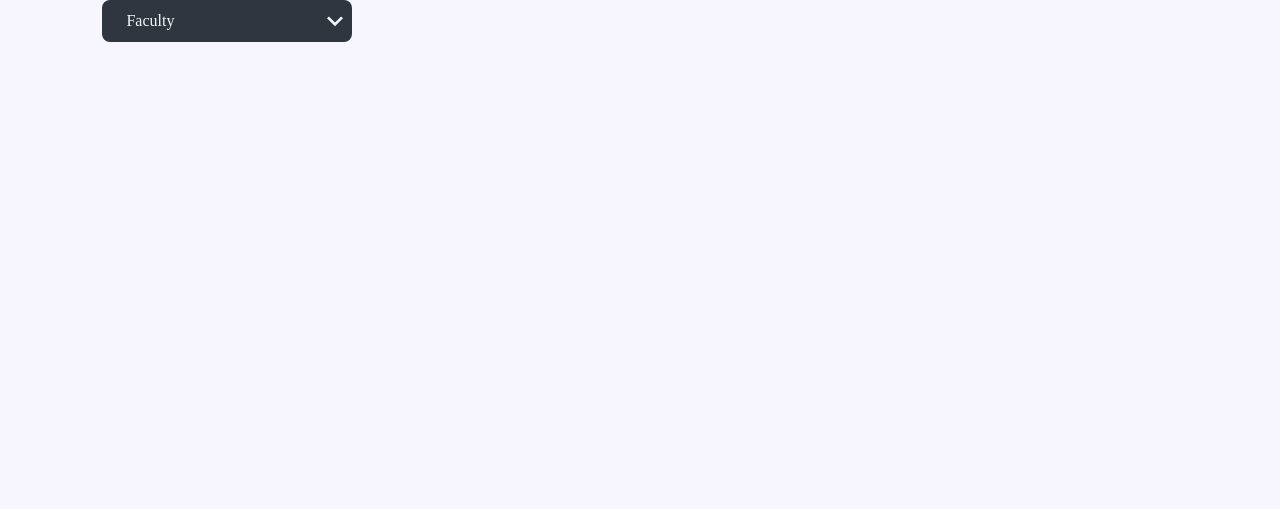
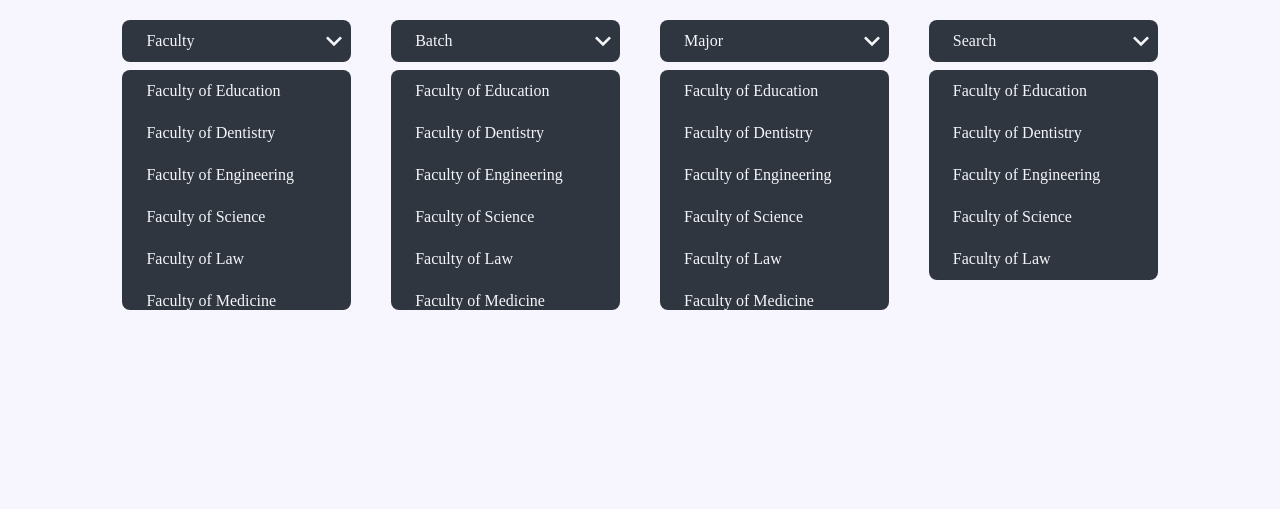
Before and after one commit to amarabjamal/Online-Alumni-System, a PHP site: page /alumni_page.html in a window 1280 px wide. Shown: the part 192-701 px from the top of the page. Run offline with PHP 8.4, Linux system fonts and the light colour scheme; some libraries are stand-ins or nearby versions.

Commit message:
add another 3 filter box

```diff
--- a/alumni_page.css
+++ b/alumni_page.css
@@ -36,7 +36,12 @@ nav ul li a{
     color: black;
 }
 
+.filter{
+    display: flex;
+}
+
 .select-box {
+    margin: 20px;
     display: flex;
     width: 250px;
     flex-direction: column;
@@ -51,6 +56,8 @@ nav ul li a{
     transition: all 0.4s;
     border-radius: 8px;
     overflow: hidden;
+
+    order: 1;
 }
 
 .selected {
@@ -91,6 +98,7 @@ what happen we clicked the arrow start. sadly this doesnt work
 */
 .select-box .options-container.active + .selected::after {
     transform: rotateX(180deg);
+    top: -6px;
 }
 
 /* styling scrollbar start */
--- a/alumni_page.html
+++ b/alumni_page.html
@@ -21,13 +21,12 @@
             </nav>
         </div>
 
-        <!-- faculty -->
+        <div class="filter">
+            <!-- batch -->
             <div class="select-box">
-            <div class="selected">
-                Faculty
-            </div>
+                <div class="selected">Faculty</div>
 
-            <div class="options-container">
+                <div class="options-container active">
 
                     <div class="option">
                         <input type="radio" class="radio" id="education" name="fac-category"/>
@@ -98,8 +97,166 @@
                         <input type="radio" class="radio" id="creative" name="fac-category"/>
                         <label for="creative">Faculty of Creative and Arts</label>
                     </div>
+                </div>
+            </div>
+
+            <!-- faculty -->
+            <div class="select-box">
+                <div class="selected">Batch</div>
+
+                <div class="options-container active">
+
+                    <div class="option">
+                        <input type="radio" class="radio" id="y2021" name="batch-category"/>
+                        <label for="y2021">Faculty of Education</label>
+                    </div>
+
+                    <div class="option">
+                        <input type="radio" class="radio" id="y2020" name="batch-category"/>
+                        <label for="y2020">Faculty of Dentistry</label>
+                    </div>
+
+                    <div class="option">
+                        <input type="radio" class="radio" id="y2019" name="batch-category"/>
+                        <label for="y2019">Faculty of Engineering</label>
+                    </div>
+
+                    <div class="option">
+                        <input type="radio" class="radio" id="y2018" name="batch-category"/>
+                        <label for="y2018">Faculty of Science</label>
+                    </div>
+
+                    <div class="option">
+                        <input type="radio" class="radio" id="y2017" name="batch-category"/>
+                        <label for="y2017">Faculty of Law</label>
+                    </div>
+
+                    <div class="option">
+                        <input type="radio" class="radio" id="y2016" name="batch-category"/>
+                        <label for="y2016">Faculty of Medicine</label>
+                    </div>
+
+                    <div class="option">
+                        <input type="radio" class="radio" id="y2015" name="batch-category"/>
+                        <label for="y2015">Faculty of Art and Social Sciences</label>
+                    </div>
 
                 </div>
+            </div>
+
+            <!-- major -->
+            <div class="select-box">
+                <div class="selected">Major</div>
+
+                <div class="options-container active">
+
+                    <div class="option">
+                        <input type="radio" class="radio" id="education" name="fac-category"/>
+                        <label for="education">Faculty of Education</label>
+                    </div>
+
+                    <div class="option">
+                        <input type="radio" class="radio" id="dentistry" name="fac-category"/>
+                        <label for="dentistry">Faculty of Dentistry</label>
+                    </div>
+
+                    <div class="option">
+                        <input type="radio" class="radio" id="engineering" name="fac-category"/>
+                        <label for="engineering">Faculty of Engineering</label>
+                    </div>
+
+                    <div class="option">
+                        <input type="radio" class="radio" id="science" name="fac-category"/>
+                        <label for="science">Faculty of Science</label>
+                    </div>
+
+                    <div class="option">
+                        <input type="radio" class="radio" id="law" name="fac-category"/>
+                        <label for="law">Faculty of Law</label>
+                    </div>
+
+                    <div class="option">
+                        <input type="radio" class="radio" id="medicine" name="fac-category"/>
+                        <label for="medicine">Faculty of Medicine</label>
+                    </div>
+
+                    <div class="option">
+                        <input type="radio" class="radio" id="artsocial" name="fac-category"/>
+                        <label for="artsocial">Faculty of Art and Social Sciences</label>
+                    </div>
+
+                    <div class="option">
+                        <input type="radio" class="radio" id="business" name="fac-category"/>
+                        <label for="business">Faculty of Business and Accountancy</label>
+                    </div>
+
+                    <div class="option">
+                        <input type="radio" class="radio" id="economics" name="fac-category"/>
+                        <label for="economics">Faculty of Economics and Administration</label>
+                    </div>
+
+                    <div class="option">
+                        <input type="radio" class="radio" id="languages" name="fac-category"/>
+                        <label for="languages">Faculty of Languages and Linguistics</label>
+                    </div>
+
+                    <div class="option">
+                        <input type="radio" class="radio" id="environment" name="fac-category"/>
+                        <label for="environment">Faculty of Built Environment</label>
+                    </div>
+
+                    <div class="option">
+                        <input type="radio" class="radio" id="compsc" name="fac-category"/>
+                        <label for="compsc">Faculty of Computer Science and Information Technology</label>
+                    </div>
+
+                    <div class="option">
+                        <input type="radio" class="radio" id="pharmacy" name="fac-category"/>
+                        <label for="pharmacy">Faculty of Pharmacy</label>
+                    </div>
+
+                    <div class="option">
+                        <input type="radio" class="radio" id="creative" name="fac-category"/>
+                        <label for="creative">Faculty of Creative and Arts</label>
+                    </div>
+                </div>
+            </div>
+
+            <!-- search bar -->
+            <div class="select-box">
+                <div class="selected">Search</div>
+
+                <div class="options-container active">
+
+                    <div class="option">
+                        <input type="radio" class="radio" id="education" name="fac-category"/>
+                        <label for="education">Faculty of Education</label>
+                    </div>
+
+                    <div class="option">
+                        <input type="radio" class="radio" id="dentistry" name="fac-category"/>
+                        <label for="dentistry">Faculty of Dentistry</label>
+                    </div>
+
+                    <div class="option">
+                        <input type="radio" class="radio" id="engineering" name="fac-category"/>
+                        <label for="engineering">Faculty of Engineering</label>
+                    </div>
+
+                    <div class="option">
+                        <input type="radio" class="radio" id="science" name="fac-category"/>
+                        <label for="science">Faculty of Science</label>
+                    </div>
+
+                    <div class="option">
+                        <input type="radio" class="radio" id="law" name="fac-category"/>
+                        <label for="law">Faculty of Law</label>
+                    </div>
+                </div>
+            </div>
+
+        </div>
+
 
         <!-- <div class="row">
             <div class="card">
--- a/alumni_page.js
+++ b/alumni_page.js
@@ -1,17 +1,35 @@
 // when user click
+const selectedAll = document.querySelectorAll(".selected");
 
-const selected = document.querySelector(".selected");
-const optionsContainer = document.querySelector(".options-container");
+selectedAll.forEach((selected) => {
+  const optionsContainer = selected.previousElementSibling;
+  const searchBox = selected.nextElementSibling;
 
-const optionsList = document.querySelectorAll(".option");
+  const optionsList = optionsContainer.querySelectorAll(".option");
 
   selected.addEventListener("click", () => {
-  optionsContainer.classList.toggle("active");
+    if (optionsContainer.classList.contains("active")) {
+      optionsContainer.classList.remove("active");
+    } else {
+      let currentActive = document.querySelector(".options-container.active");
+
+      if (currentActive) {
+        currentActive.classList.remove("active");
+      }
+
+      optionsContainer.classList.add("active");
+    }
+
+    searchBox.value = "";
+    filterList("");
+
+    if (optionsContainer.classList.contains("active")) {
+      searchBox.focus();
+    }
   });
 
   //to put the option at selected
-
-optionsList.forEach(o => {
+  optionsList.forEach((o) => {
     o.addEventListener("click", () => {
       selected.innerHTML = o.querySelector("label").innerHTML;
       //line that selects the radio button when the div is clicked
@@ -19,3 +37,5 @@ o.addEventListener("click", () => {
       optionsContainer.classList.remove("active");
     });
   });
+
+});
```
Lines whose indentation alone changed are shown as unchanged.
